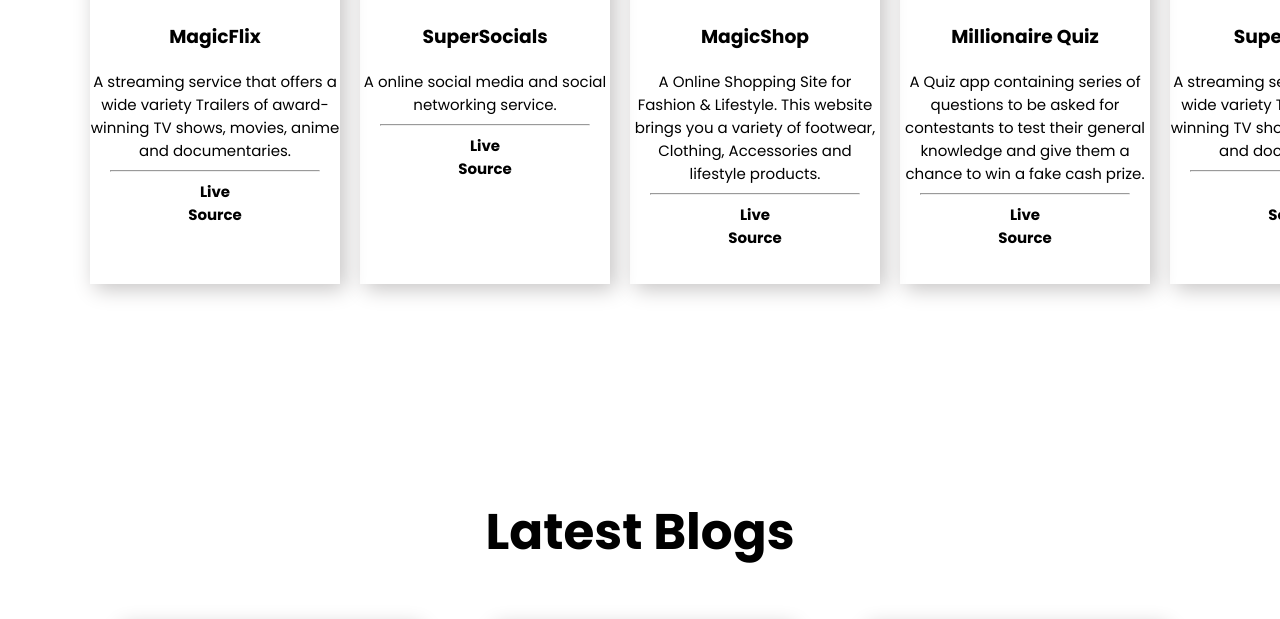
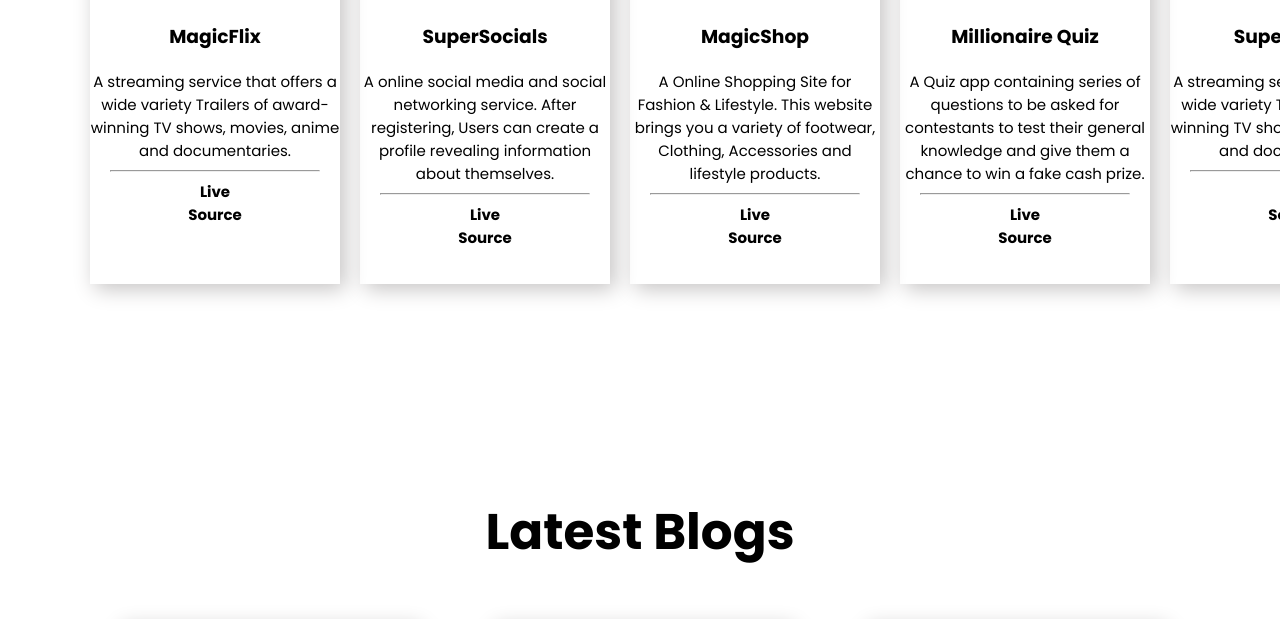
Before and after one commit to naveen9740/portfolio3, a plain HTML site: page index.html in a window 1280 px wide. Shown: the part 2266-2885 px from the top of the page. Drawn offline with Linux system fonts and the light colour scheme.

Commit message:
refactor: more info added to Contact me

```diff
--- a/index.html
+++ b/index.html
@@ -111,8 +111,8 @@
           Hello, My name is Naveen Kamath. <br />
           <span
             >I am a Final Year BTech Student at MIT Manipal and I love to
-            Develop webApps using Mern Stack.</span
-          >
+            Develop webApps using Mern Stack.
+          </span>
         </p>
         <div class="button">
           <a
@@ -201,7 +201,9 @@
           />
           <h3>SuperSocials</h3>
           <p class="subtext">
-            A online social media and social networking service.
+            A online social media and social networking service. After
+            registering, Users can create a profile revealing information about
+            themselves.
           </p>
           <hr />
           <p class="subtext">
@@ -380,6 +382,7 @@
     <footer id="contact-me">
       <h2>Contact me</h2>
       <p>naveen.kamath002@gmail.com</p>
+      <p>+91 9740238293</p>
     </footer>
     <script src="src/app.js"></script>
   </body>
```
